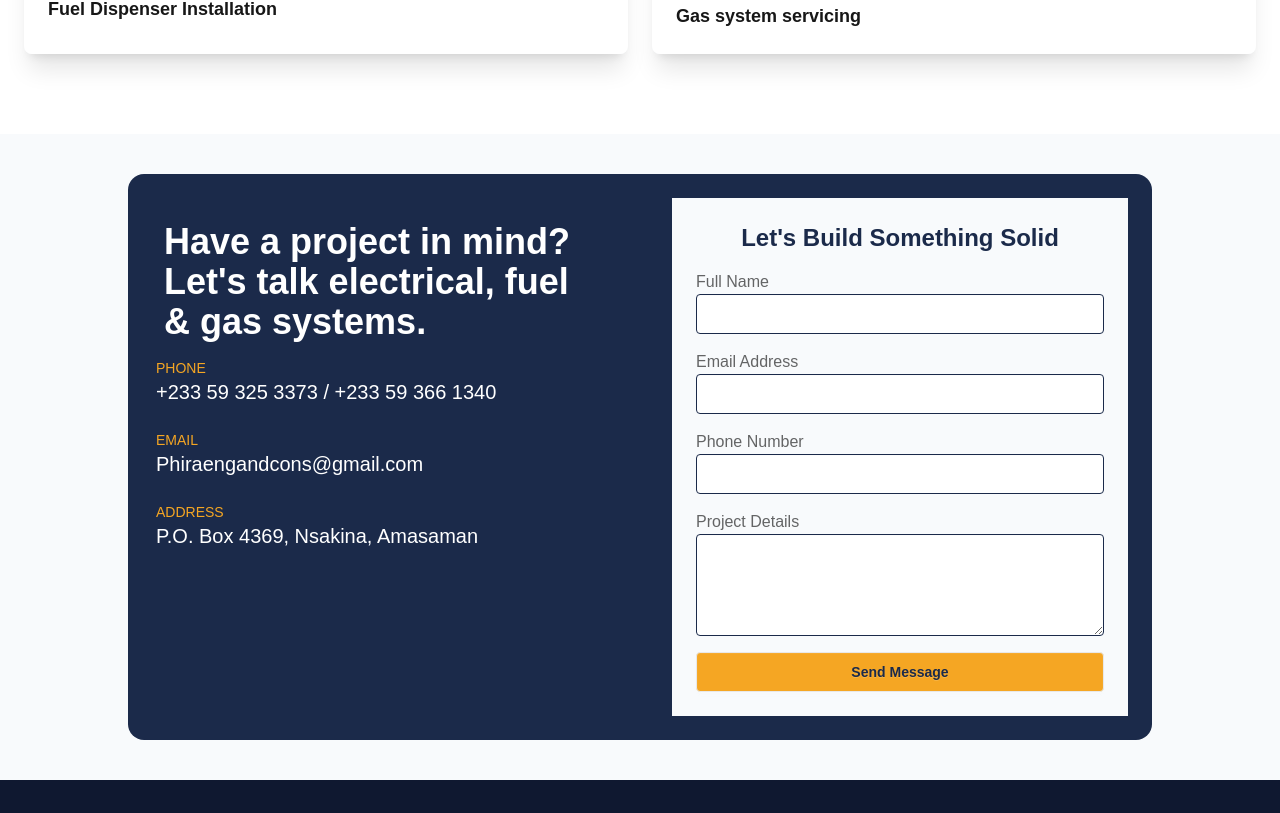
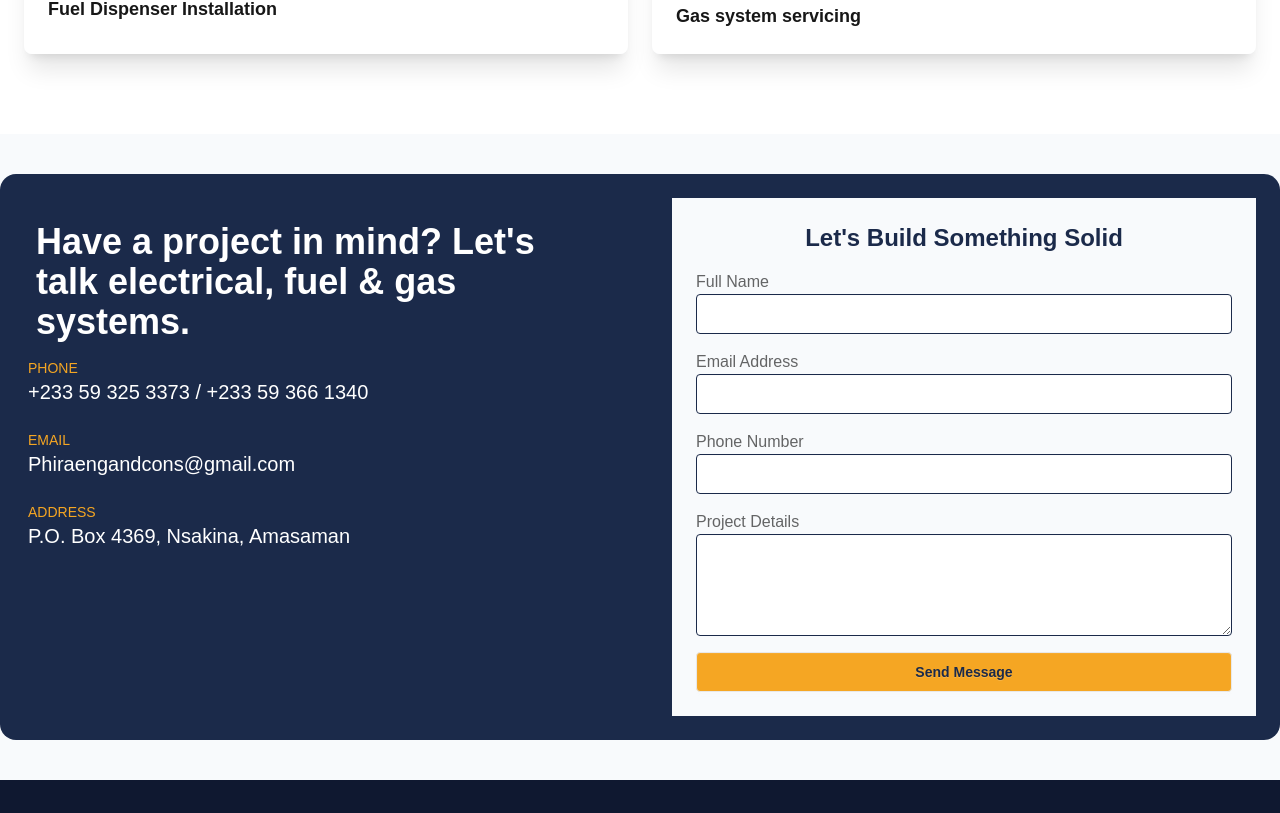
Before and after one commit to lordsonfafa/PHIRA, a Next.js app: page / in a window 1280 px wide. Shown: the part 2487-3300 px from the top of the page. Built offline with nearby package versions, Linux system fonts and the light colour scheme.

Commit message:
finishingup 2.0

```diff
--- a/app/components/contact.js
+++ b/app/components/contact.js
@@ -3,8 +3,8 @@ import ContactForm from "./form";
 
 const Contact = () => {
   return (
-    <section className="py-10 bg-off-white w-full max-w-7xl">
-      <div className="grid grid-cols-1 md:grid-cols-2 bg-slate text-white w-4/5 mx-auto rounded-2xl gap-4">
+    <section className="py-10 bg-off-white">
+      <div className="grid grid-cols-1 md:grid-cols-2 bg-slate text-white w-4/5 mx-auto rounded-2xl gap-4 w-full max-w-7xl">
         <div className="p-6 mt-3 space-y-4">
           <h1 className="font-bold text-4xl m-3">
             Have a project in mind? Let's talk electrical, fuel & gas systems.
```
